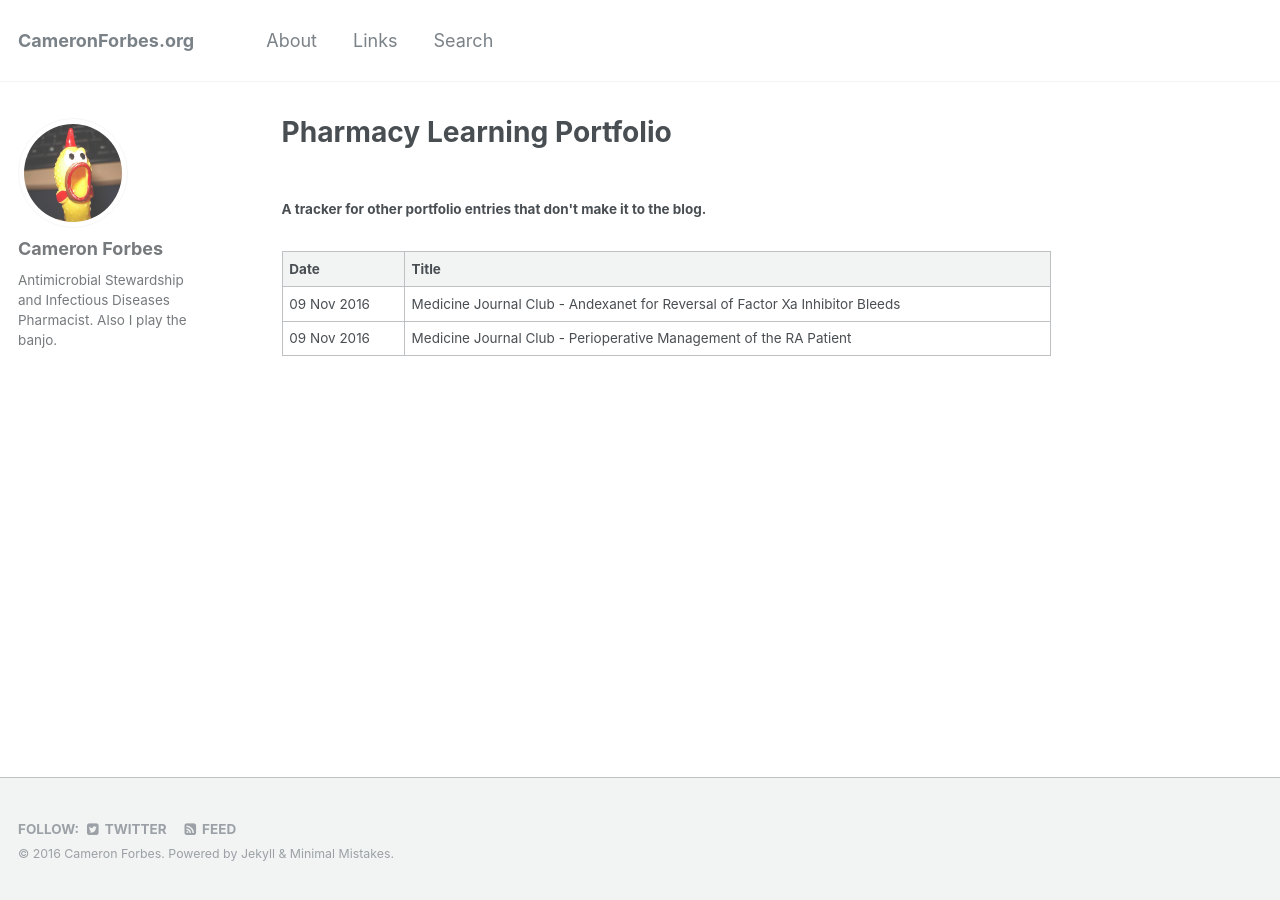
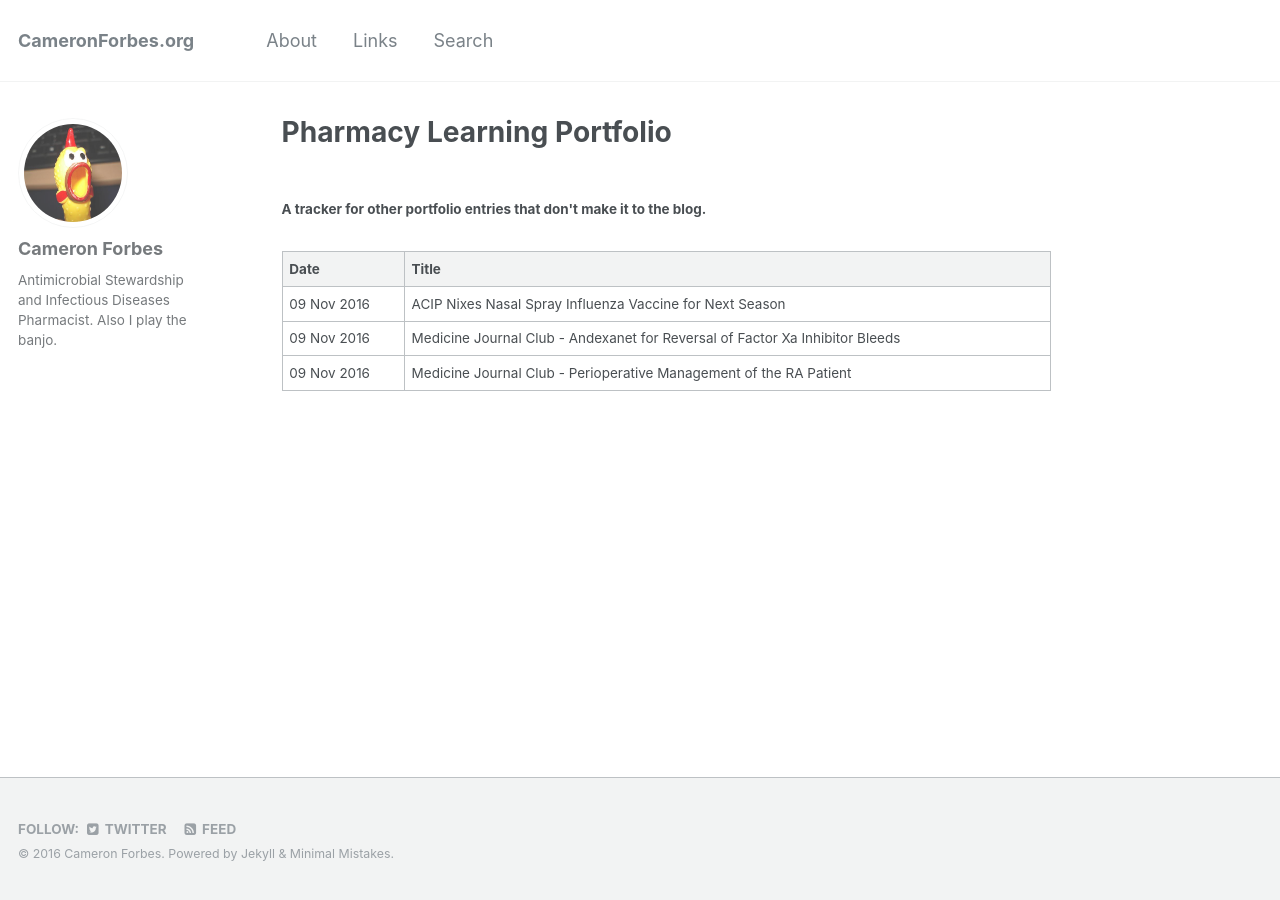
Before and after one commit to BanjoCam/banjocam.github.io, a Jekyll site: the page built from _pages/log.html, in a window 1280 px wide. Built offline with Jekyll 4.4.1, drawn with Linux system fonts in a browser that asks for light colours.

Commit message:
log update

```diff
--- a/_data/portfolio.yaml
+++ b/_data/portfolio.yaml
@@ -3,3 +3,7 @@
 
 - date: 2016-11-9
   title: Medicine Journal Club - Andexanet for Reversal of Factor Xa Inhibitor Bleeds
+
+- date: 2016-11-9
+  title: ACIP Nixes Nasal Spray Influenza Vaccine for Next Season
+  link: http://www.medscape.com/viewarticle/865244
```
